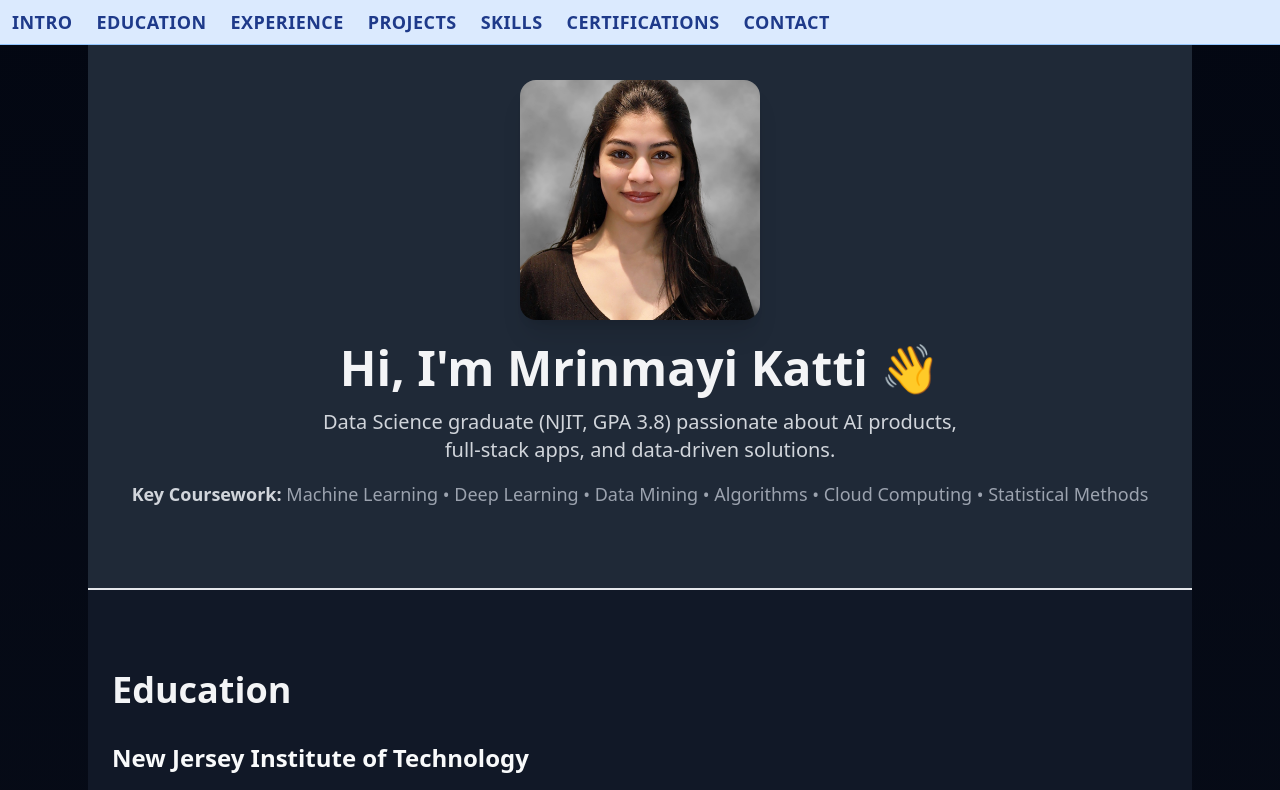
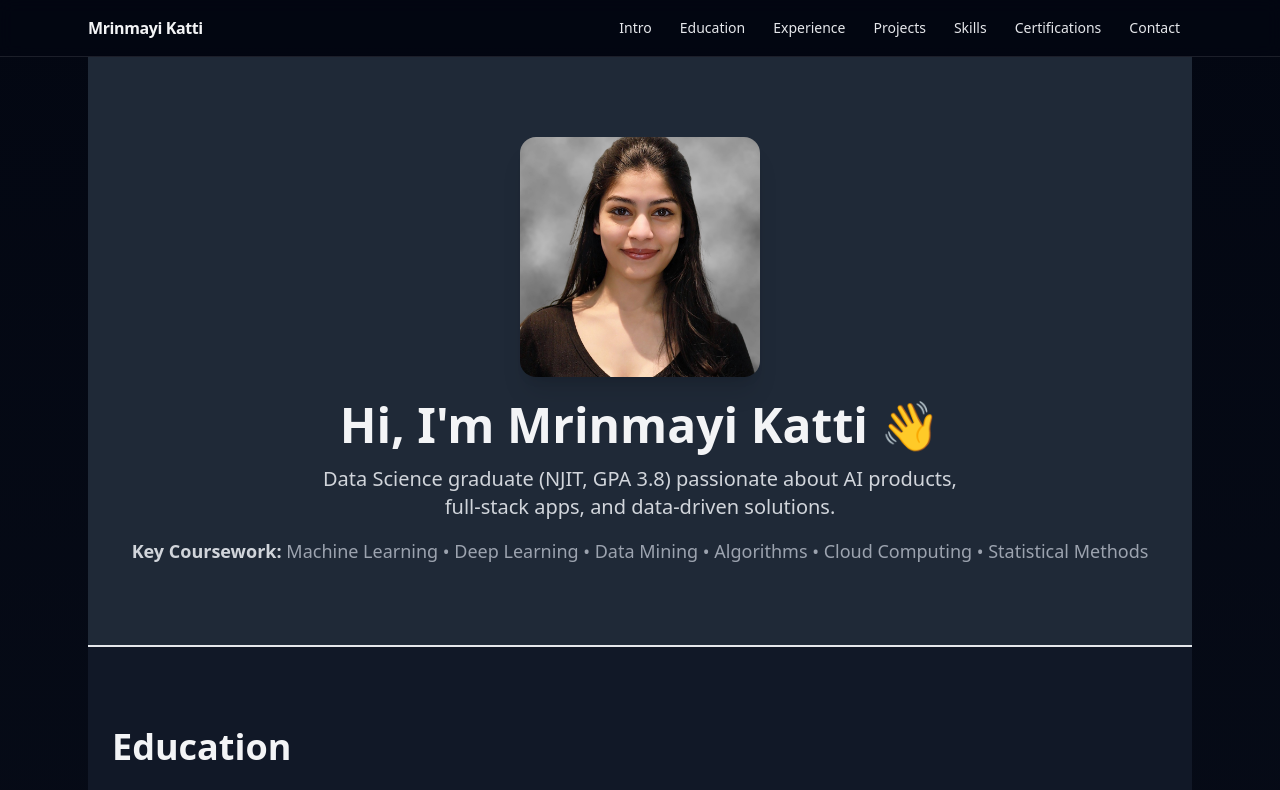
Before and after one commit to Mrinmayi03/MrinmayiKatti_Portfolio, a React (Vite) app: page / in a window 1280 px wide. Shown: the top 790 px of the page. Built offline with nearby package versions, Linux system fonts and the light colour scheme.

Commit message:
Frontend updates

```diff
--- a/src/components/Navbar.tsx
+++ b/src/components/Navbar.tsx
@@ -1,32 +1,43 @@
 // src/components/Navbar.tsx
 const links = [
-  'INTRO',
-  'EDUCATION',
-  'EXPERIENCE',
-  'PROJECTS',
-  'SKILLS',
-  'CERTIFICATIONS',
-  'CONTACT',
+  { label: 'Intro', href: '#intro' },
+  { label: 'Education', href: '#education' },
+  { label: 'Experience', href: '#experience' },
+  { label: 'Projects', href: '#projects' },
+  { label: 'Skills', href: '#skills' },
+  { label: 'Certifications', href: '#certifications' },
+  { label: 'Contact', href: '#contact' },
 ];
 
 export default function Navbar() {
   return (
-    <nav className="fixed top-0 w-full bg-blue-100 border-b border-blue-300 z-50">
-      {/* wrapper keeps bar short */}
-      <div className="px-3 py-2">
-        {/* flex container that scrolls horizontally on very small screens */}
-        <div className="flex gap-6 whitespace-nowrap overflow-x-auto scrollbar-hide">
-          {links.map((id) => (
+    <header className="sticky top-0 z-50">
+      <div className="backdrop-blur bg-gray-950/70 border-b border-white/10">
+        <nav className="mx-auto max-w-6xl px-6">
+          <div className="h-14 flex items-center justify-between gap-6">
+            {/* Left: Name / Brand */}
             <a
-              key={id}
-              href={`#${id.toLowerCase()}`}
-              className="text-base md:text-lg font-semibold text-blue-900 hover:text-blue-600 tracking-wide"
+              href="#intro"
+              className="font-semibold tracking-tight text-gray-100 hover:text-white"
             >
-              {id}
+              Mrinmayi Katti
             </a>
-          ))}
-        </div>
+
+            {/* Right: Links */}
+            <div className="flex items-center gap-1 overflow-x-auto scrollbar-hide">
+              {links.map((l) => (
+                <a
+                  key={l.href}
+                  href={l.href}
+                  className="px-3 py-2 text-sm rounded-lg text-gray-200 hover:text-white hover:bg-white/10 transition"
+                >
+                  {l.label}
+                </a>
+              ))}
+            </div>
+          </div>
+        </nav>
       </div>
-    </nav>
+    </header>
   );
 }
--- a/src/index.css
+++ b/src/index.css
@@ -2,78 +2,42 @@
 @tailwind components;
 @tailwind utilities;
 
-:root {
-  font-family: system-ui, Avenir, Helvetica, Arial, sans-serif;
-  line-height: 1.5;
-  font-weight: 400;
+/* ---------------------------
+   Base Styling (Portfolio)
+---------------------------- */
+@layer base {
+  html {
+    scroll-behavior: smooth;
+  }
 
-  color-scheme: light dark;
-  color: rgba(255, 255, 255, 0.87);
-  background-color: #242424;
+  html,
+  body,
+  #root {
+    height: 100%;
+  }
 
-  font-synthesis: none;
-  text-rendering: optimizeLegibility;
-  -webkit-font-smoothing: antialiased;
-  -moz-osx-font-smoothing: grayscale;
-}
+  body {
+    margin: 0;
+    @apply bg-gray-950 text-gray-100 antialiased;
+    font-family: system-ui, -apple-system, Segoe UI, Roboto, Helvetica, Arial, sans-serif;
+  }
 
-a {
-  font-weight: 500;
-  color: #646cff;
-  text-decoration: inherit;
-}
-a:hover {
-  color: #535bf2;
-}
-
-body {
-  margin: 0;
-  min-width: 320px;
-  min-height: 100vh;
-}
-
-h1 {
-  font-size: 3.2em;
-  line-height: 1.1;
-}
-
-button {
-  border-radius: 8px;
-  border: 1px solid transparent;
-  padding: 0.6em 1.2em;
-  font-size: 1em;
-  font-weight: 500;
-  font-family: inherit;
-  background-color: #1a1a1a;
-  cursor: pointer;
-  transition: border-color 0.25s;
-}
-button:hover {
-  border-color: #646cff;
-}
-button:focus,
-button:focus-visible {
-  outline: 4px auto -webkit-focus-ring-color;
-}
-
-@media (prefers-color-scheme: light) {
-  :root {
-    color: #213547;
-    background-color: #ffffff;
-  }
-  a:hover {
-    color: #747bff;
-  }
-  button {
-    background-color: #f9f9f9;
+  a {
+    @apply text-blue-300 hover:text-blue-200 transition;
+    text-decoration: none;
   }
 }
 
-/* Hide horizontal scrollbar for the navbar on very small screens */
+/* ---------------------------
+   Utility Helpers
+---------------------------- */
+
+/* Hide horizontal scrollbar for navbar on small screens */
 .scrollbar-hide::-webkit-scrollbar {
-  display: none;            /* Chrome/Safari */
+  display: none;
 }
+
 .scrollbar-hide {
-  -ms-overflow-style: none; /* IE / Edge */
-  scrollbar-width: none;    /* Firefox */
+  -ms-overflow-style: none;
+  scrollbar-width: none;
 }
```
